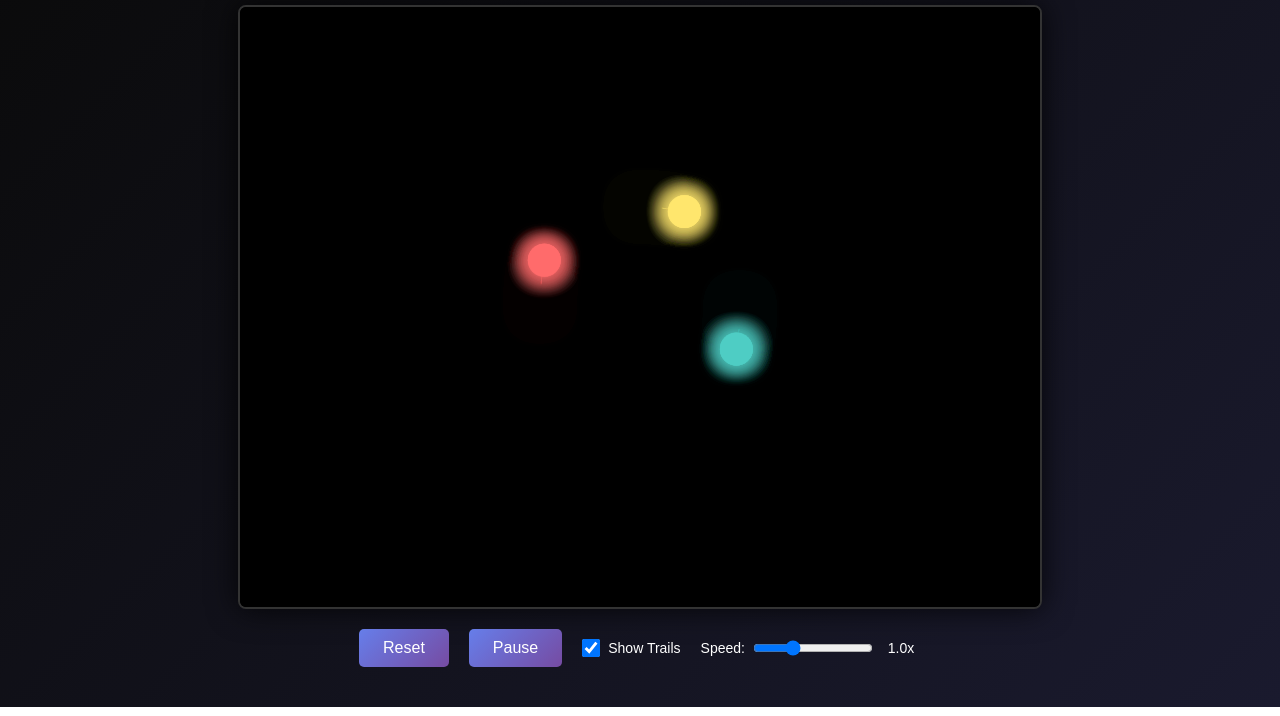
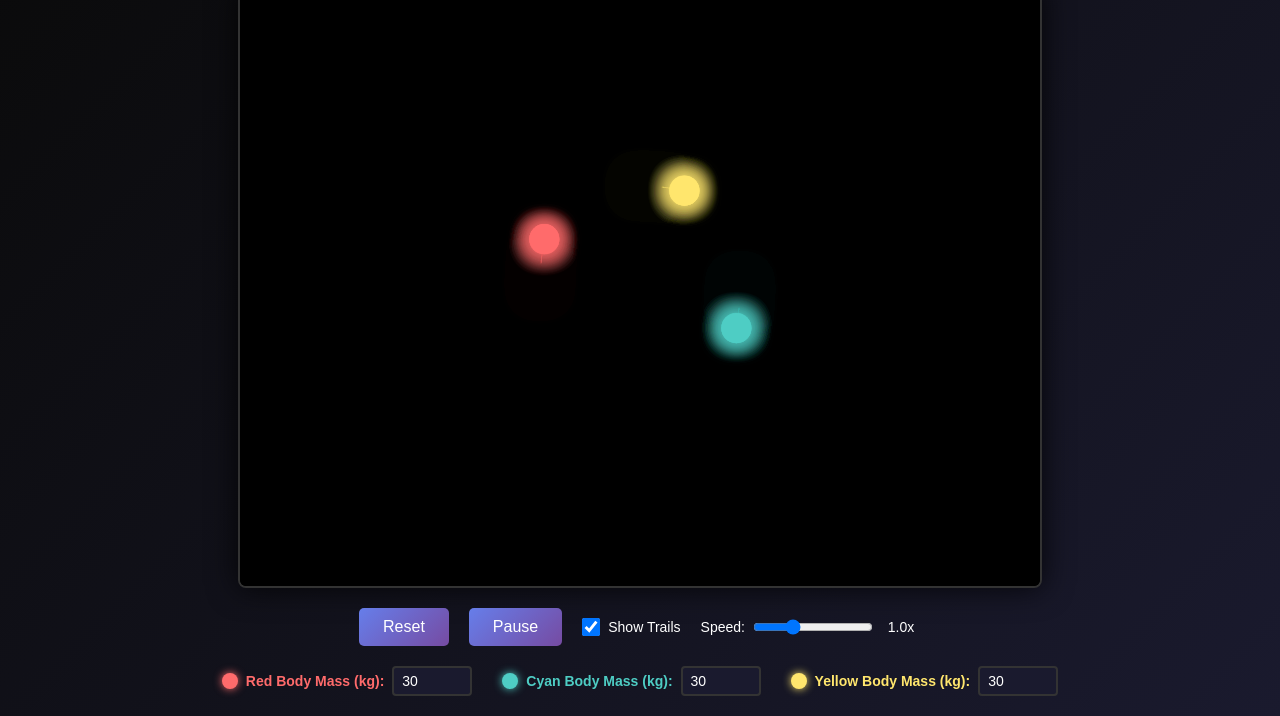
Before and after one commit to karan-kunwar/3-Body-Problem, a plain HTML site: page index.html in a window 1280 px wide. Shown: the part 93-809 px from the top of the page. Drawn offline with Linux system fonts and the light colour scheme.

Commit message:
Add mass controls and elastic boundary collisions

```diff
--- a/index.html
+++ b/index.html
@@ -21,6 +21,26 @@
                 <span id="speedValue">1.0x</span>
             </label>
         </div>
+        <div class="mass-controls">
+            <div class="mass-input">
+                <label style="color: #ff6b6b;">
+                    <span class="color-indicator" style="background: #ff6b6b;"></span>
+                    Red Body Mass (kg): <input type="number" id="mass1" min="0.1" max="100" step="0.1" value="30">
+                </label>
+            </div>
+            <div class="mass-input">
+                <label style="color: #4ecdc4;">
+                    <span class="color-indicator" style="background: #4ecdc4;"></span>
+                    Cyan Body Mass (kg): <input type="number" id="mass2" min="0.1" max="100" step="0.1" value="30">
+                </label>
+            </div>
+            <div class="mass-input">
+                <label style="color: #ffe66d;">
+                    <span class="color-indicator" style="background: #ffe66d;"></span>
+                    Yellow Body Mass (kg): <input type="number" id="mass3" min="0.1" max="100" step="0.1" value="30">
+                </label>
+            </div>
+        </div>
     </div>
     <script src="script.js"></script>
 </body>
--- a/script.js
+++ b/script.js
@@ -43,7 +43,7 @@ class Body {
     }
 
     containsPoint(x, y) {
-        const radius = Math.sqrt(this.mass) * 3;
+        const radius = 15;
         const dx = x - this.x;
         const dy = y - this.y;
         return dx * dx + dy * dy <= radius * radius;
@@ -65,7 +65,7 @@ class Body {
 
         ctx.fillStyle = this.color;
         ctx.beginPath();
-        ctx.arc(this.x, this.y, Math.sqrt(this.mass) * 3, 0, Math.PI * 2);
+        ctx.arc(this.x, this.y, 15, 0, Math.PI * 2);
         ctx.fill();
 
         ctx.shadowBlur = 20;
@@ -81,10 +81,14 @@ function initBodies() {
     const centerX = canvas.width / 2;
     const centerY = canvas.height / 2;
 
+    const mass1 = parseFloat(document.getElementById('mass1').value);
+    const mass2 = parseFloat(document.getElementById('mass2').value);
+    const mass3 = parseFloat(document.getElementById('mass3').value);
+
     bodies = [
-        new Body(centerX - 100, centerY, 0, -1.5, 30, '#ff6b6b'),
-        new Body(centerX + 100, centerY, 0, 1.5, 30, '#4ecdc4'),
-        new Body(centerX, centerY - 100, 1.5, 0, 30, '#ffe66d')
+        new Body(centerX - 100, centerY, 0, -1.5, mass1, '#ff6b6b'),
+        new Body(centerX + 100, centerY, 0, 1.5, mass2, '#4ecdc4'),
+        new Body(centerX, centerY - 100, 1.5, 0, mass3, '#ffe66d')
     ];
 }
 
@@ -209,5 +213,17 @@ canvas.addEventListener('mouseleave', () => {
     canvas.style.cursor = 'default';
 });
 
+document.getElementById('mass1').addEventListener('change', () => {
+    if (bodies[0]) bodies[0].mass = parseFloat(document.getElementById('mass1').value);
+});
+
+document.getElementById('mass2').addEventListener('change', () => {
+    if (bodies[1]) bodies[1].mass = parseFloat(document.getElementById('mass2').value);
+});
+
+document.getElementById('mass3').addEventListener('change', () => {
+    if (bodies[2]) bodies[2].mass = parseFloat(document.getElementById('mass3').value);
+});
+
 initBodies();
 animate();
--- a/styles.css
+++ b/styles.css
@@ -87,3 +87,42 @@ input[type="range"] {
     min-width: 40px;
     display: inline-block;
 }
+
+.mass-controls {
+    margin-top: 20px;
+    display: flex;
+    justify-content: center;
+    gap: 30px;
+    flex-wrap: wrap;
+}
+
+.mass-input {
+    display: flex;
+    align-items: center;
+}
+
+.mass-input label {
+    display: flex;
+    align-items: center;
+    gap: 8px;
+    font-size: 14px;
+    font-weight: bold;
+}
+
+.color-indicator {
+    width: 16px;
+    height: 16px;
+    border-radius: 50%;
+    display: inline-block;
+    box-shadow: 0 0 8px currentColor;
+}
+
+.mass-input input[type="number"] {
+    width: 80px;
+    padding: 5px 8px;
+    border: 2px solid #333;
+    border-radius: 4px;
+    background: #1a1a2e;
+    color: #fff;
+    font-size: 14px;
+}
```
Also changed, not shown: 1 other file.
